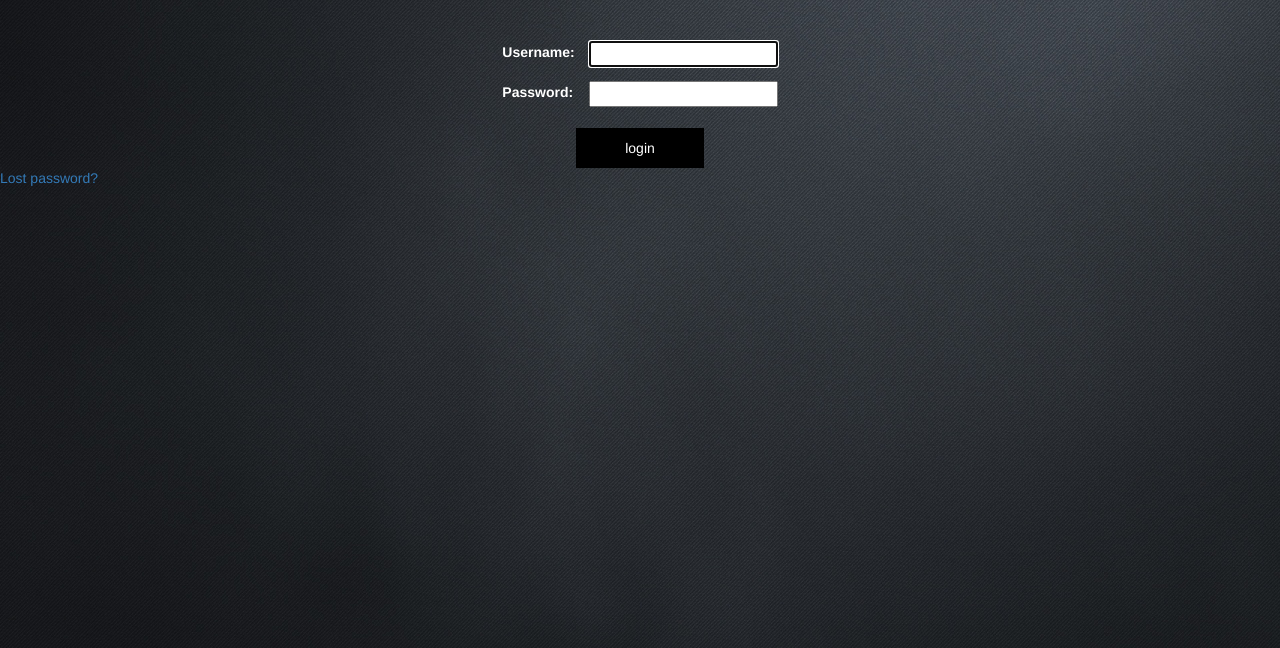
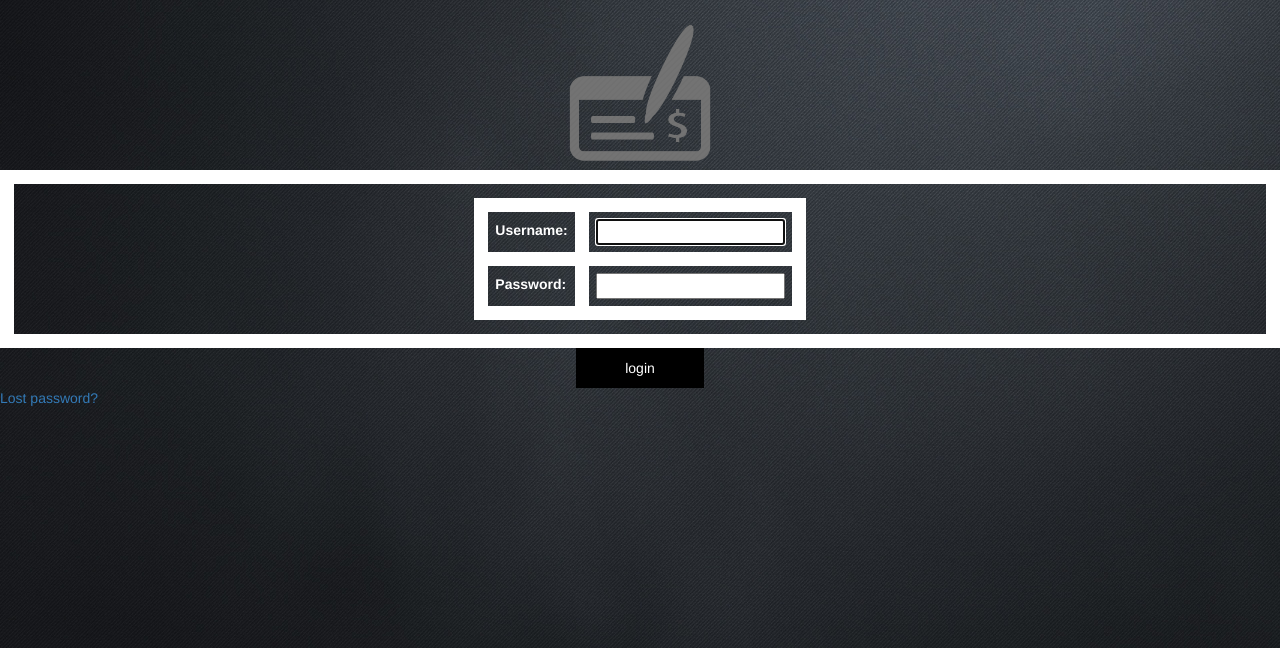
Before and after one commit to jferg496/Team-3-CheckTrack, a Django app: page /login/ in a window 1280 px wide. Shown: the part 52-700 px from the top of the page. Run offline with Django 3.2, Linux system fonts and the light colour scheme; some libraries are stand-ins or nearby versions.

Commit message:
HTML changes

```diff
--- a/check/static/check/style.css
+++ b/check/static/check/style.css
@@ -33,7 +33,14 @@ td {
   -webkit-transition: width .35s;
   -o-transition: width .35s;
   transition: width .35s; }
-  .button:hover {
-    background-color: white;
-    color: black;
-    width: 12%; }
+
+.button:hover {
+  background-color: white;
+  color: black;
+  width: 12%; }
+
+.wrapper {
+  text-align: center; }
+
+table, td {
+  border: 1em solid white; }
--- a/check/static/check/style.scss
+++ b/check/static/check/style.scss
@@ -1,41 +1,47 @@
 body {
-    background:  url("images/black-background.png");
-    color: white;
-}
+  background: url("images/black-background.png");
+  color: white; }
 
-.navbar{
-    border-radius: 0;
-}
+.navbar {
+  border-radius: 0; }
 
-.loginForm{
+.loginForm {
+  display: -webkit-box;
+  display: -webkit-flex;
+  display: -ms-flexbox;
   display: flex;
+  -webkit-box-pack: center;
+  -webkit-justify-content: center;
+  -ms-flex-pack: center;
   justify-content: center;
-    color: white;
-}
+  color: white; }
 
-table{
-    padding: 1em;
-}
+table {
+  padding: 1em; }
 
-tr{
-    padding: 1em;
-}
+tr {
+  padding: 1em; }
 
-td{
-    padding: .5em;
-}
+td {
+  padding: .5em; }
 
 .button {
   background-color: black;
   border: none;
   padding: 10px;
   width: 10%;
-    transition: width .35s;
-
-    &:hover{
+  -webkit-transition: width .35s;
+  -o-transition: width .35s;
+  transition: width .35s; }
+  .button:hover {
     background-color: white;
     color: black;
-        width: 12%;
+    width: 12%; }
+
+.wrapper{
+    text-align: center;
 }
 
+table, td {
+    border: 1em solid white;
 }
--- a/check/templates/registration/login.html
+++ b/check/templates/registration/login.html
@@ -1,8 +1,9 @@
 {% extends "registration/login-base.html" %}
 
 {% block login %}
+{% load staticfiles %}
+{% if form.errors %}
 
-{% if form.errors %}
 <p>Your username and password didn't match. Please try again.</p>
 {% endif %}
 
@@ -15,8 +16,15 @@
     {% endif %}
 {% endif %}
 
+
+
+
 <form class="" method="post" action="{% url 'login' %}">
 {% csrf_token %}
+
+<div class="loginForm">
+<img src="{% static 'check/images/checkPen.png' %}"  height="150" alt="Check Logo" >
+</div>
 
 <table class="loginForm">
 <tr>
@@ -30,13 +38,13 @@
 </table>
 
 <div class="loginForm">
-<input class="button" type="submit" value="login" />
-<input type="hidden" name="next" value="{{ next }}" />
+    <input class="button" type="submit" value="login" />
+    <input type="hidden" name="next" value="{{ next }}" />
 </div>
 </form>
 
 
 {# Assumes you setup the password_reset view in your URLconf #}
-<p class="<loginForm></loginForm>"><a href="{% url 'password_reset' %}">Lost password?</a></p>
+<p class="loginForm>"><a href="{% url 'password_reset' %}">Lost password?</a></p>
 
 {% endblock %}
```
Also changed, not shown: check/templates/check/checks.html (+18 -0 lines), check/static/check/images/checkPen.png (added), db.sqlite3, 1 other file. Lines whose indentation alone changed are shown as unchanged.
